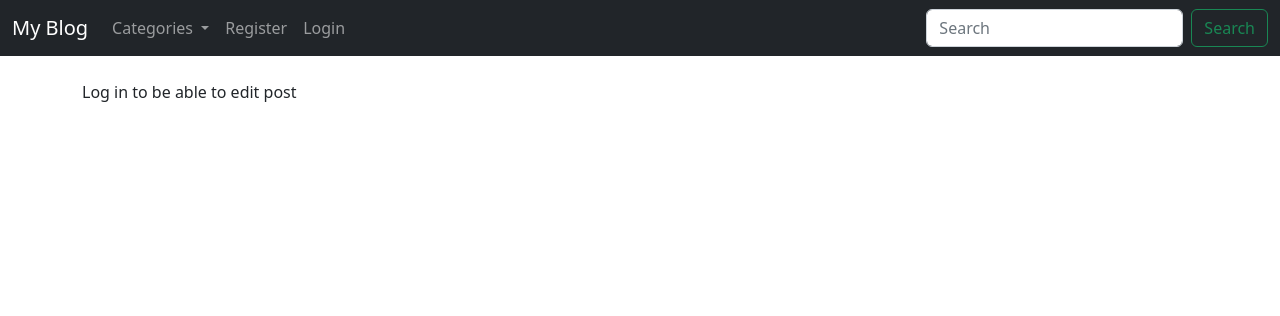
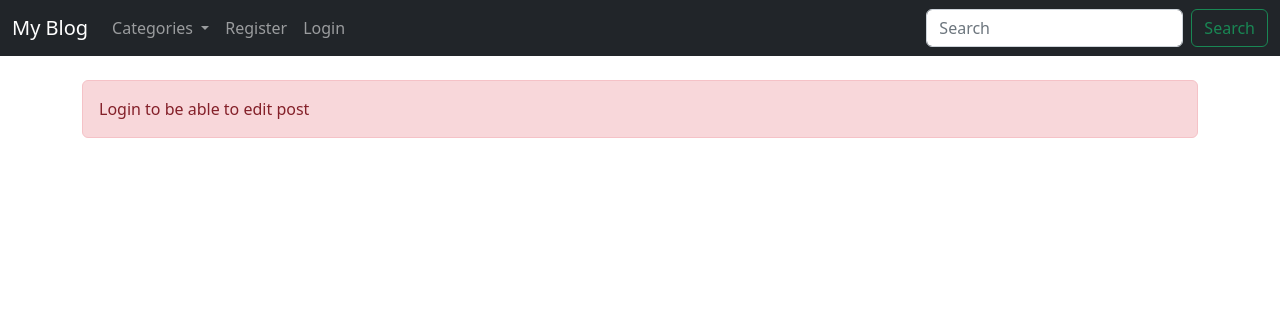
Before and after one commit to emmadsaxlegend/BlogApp, a Django app: template theblog/templates/update_post.html in a window 1280 px wide. Shown: the top 316 px of the page. Run offline with Django 3.2, Linux system fonts and the light colour scheme; the template is opened without the code that fills it: most values are stand-ins (such as "Sample title", 1, 10 or a date in 2020).

Commit message:
Correct user to edit or delete post

```diff
--- a/theblog/templates/article_details.html
+++ b/theblog/templates/article_details.html
@@ -14,9 +14,11 @@
 
     </small> <br>
     {% if user.is_authenticated %}
+        {% if user.id == post.author.id%}
 
     <a href="{% url 'update_post' post.pk %}"> (Edit) </a>
     <a href="{% url 'delete_post' post.pk %}"> (Delete) </a>
+        {%endif%}
     {% endif %}
 
 
--- a/theblog/templates/home.html
+++ b/theblog/templates/home.html
@@ -10,8 +10,11 @@
         <a href="{% url 'category' post.category|slugify %}"> {{post.category}} </a>
 
         {% if user.is_authenticated %}
+            {% if user.id == post.author.id%}
+
         <a href="{% url 'update_post' post.pk %}"> (Edit) </a>
         <a href="{% url 'delete_post' post.pk %}"> (Delete) </a>
+            {%endif%}
         {% endif %}
         <br>
     {{post.body|slice:":120"|safe}}....<a href="{% url 'article-detail' post.pk %}">View More</a>
--- a/theblog/templates/update_post.html
+++ b/theblog/templates/update_post.html
@@ -16,8 +18,12 @@ Create a New Post
         <button class="btn btn-secondary">Update</button>
     </form
 </div>
+    {%else%}
+    <div class="alert alert-danger" role="alert">
+        You are not allowed to edit this post  </div>
+    {%endif%}
 {%else%}
-Log in to be able to edit post
-{% endif %}
+<div class="alert alert-danger" role="alert">
+    Login to be able to edit post  </div>{% endif %}
 
 {% endblock %}
```
Also changed, not shown: other parts of theblog/templates/update_post.html (+2 -0 lines), theblog/templates/delete_post.html (+13 -0 lines), db.sqlite3.
